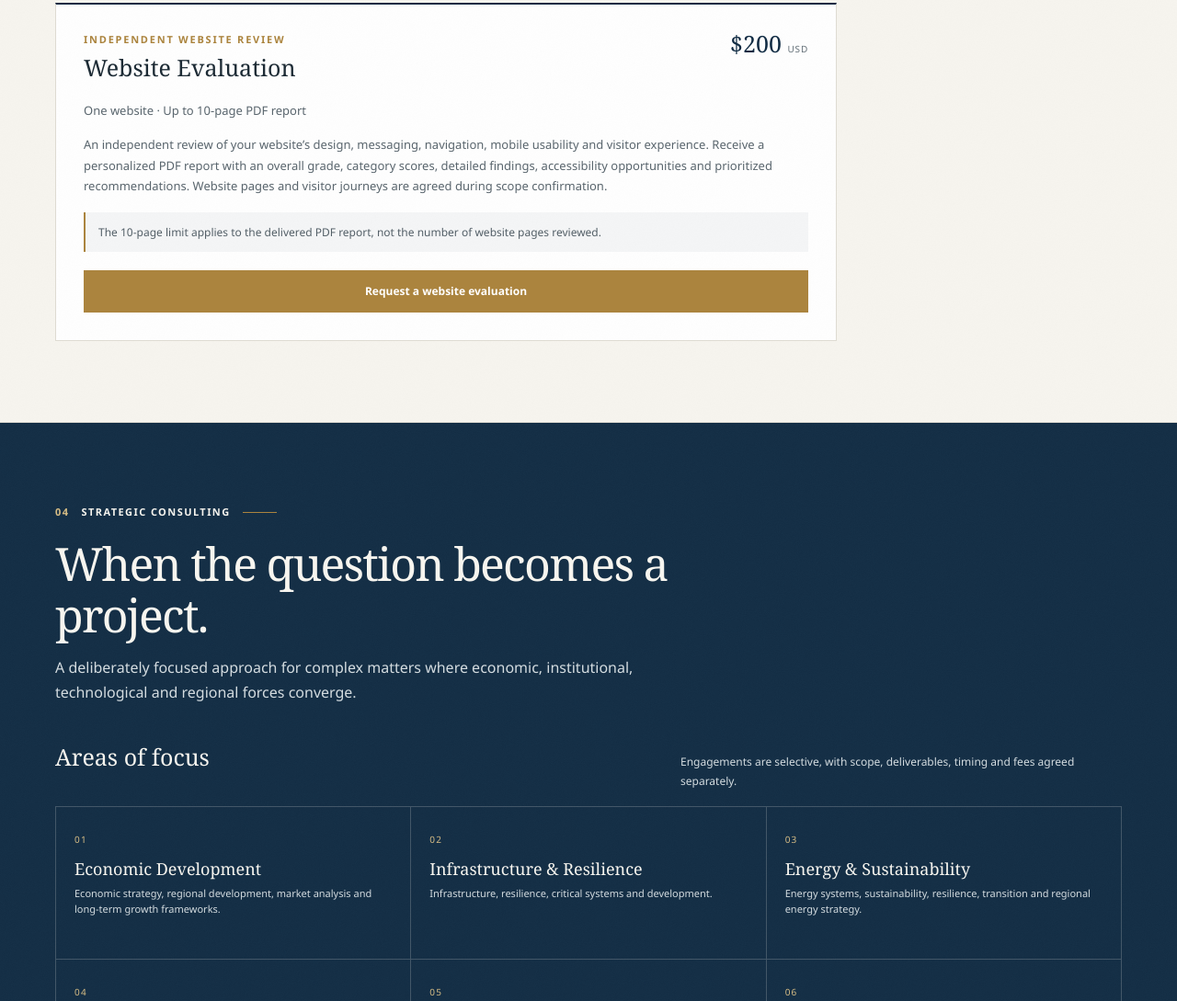
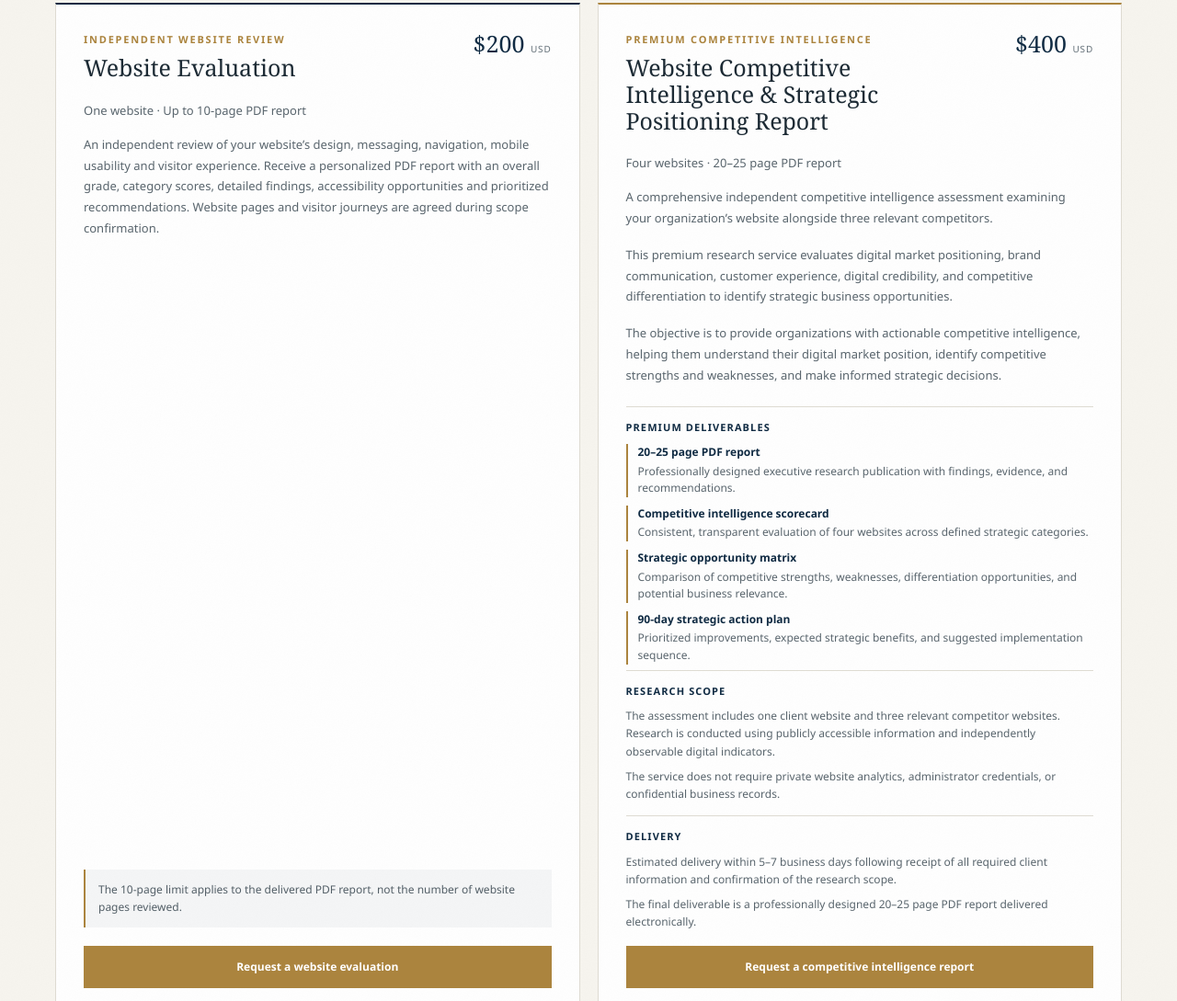
Before and after one commit to czrnbbzdck-dot/del-rio-global-strategies, a plain HTML site: page index.html in a window 1280 px wide. Shown: the part 3125-4214 px from the top of the page at 92% size. Drawn offline with Linux system fonts and the light colour scheme.

Commit message:
Add premium website competitive intelligence service
Co-authored-by: Copilot <223556219+Copilot@users.noreply.github.com>

```diff
--- a/index.html
+++ b/index.html
@@ -212,6 +212,42 @@
             <p class="evaluation-report-note">The 10-page limit applies to the delivered PDF report, not the number of website pages reviewed.</p>
             <a class="button button-gold brief-order" href="https://payhip.com/b/CWGIq" target="_blank" rel="noopener noreferrer">Request a website evaluation</a>
           </article>
+          <article class="brief-card brief-essential evaluation-card evaluation-premium">
+            <div class="brief-card-heading">
+              <div>
+                <p class="section-kicker">Premium competitive intelligence</p>
+                <h3>Website Competitive Intelligence &amp; Strategic Positioning Report</h3>
+              </div>
+              <p class="brief-price">$400 <span>USD</span></p>
+            </div>
+            <p class="brief-summary">Four websites · 20–25 page PDF report</p>
+            <p class="evaluation-description">A comprehensive independent competitive intelligence assessment examining your organization’s website alongside three relevant competitors.</p>
+            <p class="evaluation-description">This premium research service evaluates digital market positioning, brand communication, customer experience, digital credibility, and competitive differentiation to identify strategic business opportunities.</p>
+            <p class="evaluation-description">The objective is to provide organizations with actionable competitive intelligence, helping them understand their digital market position, identify competitive strengths and weaknesses, and make informed strategic decisions.</p>
+
+            <div class="evaluation-detail-group">
+              <h4>Premium Deliverables</h4>
+              <ul class="evaluation-deliverables">
+                <li><strong>20–25 page PDF report</strong><span>Professionally designed executive research publication with findings, evidence, and recommendations.</span></li>
+                <li><strong>Competitive intelligence scorecard</strong><span>Consistent, transparent evaluation of four websites across defined strategic categories.</span></li>
+                <li><strong>Strategic opportunity matrix</strong><span>Comparison of competitive strengths, weaknesses, differentiation opportunities, and potential business relevance.</span></li>
+                <li><strong>90-day strategic action plan</strong><span>Prioritized improvements, expected strategic benefits, and suggested implementation sequence.</span></li>
+              </ul>
+            </div>
+
+            <div class="evaluation-detail-group">
+              <h4>Research Scope</h4>
+              <p>The assessment includes one client website and three relevant competitor websites. Research is conducted using publicly accessible information and independently observable digital indicators.</p>
+              <p>The service does not require private website analytics, administrator credentials, or confidential business records.</p>
+            </div>
+
+            <div class="evaluation-detail-group evaluation-delivery">
+              <h4>Delivery</h4>
+              <p>Estimated delivery within 5–7 business days following receipt of all required client information and confirmation of the research scope.</p>
+              <p>The final deliverable is a professionally designed 20–25 page PDF report delivered electronically.</p>
+            </div>
+            <a class="button button-gold brief-order" href="https://payhip.com/b/67AZQ" target="_blank" rel="noopener noreferrer">Request a competitive intelligence report</a>
+          </article>
         </div>
       </div>
     </section>
--- a/styles.css
+++ b/styles.css
@@ -558,8 +558,9 @@ h2,
 
 .evaluation-grid {
   display: grid;
-  max-width: 850px;
-  grid-template-columns: minmax(0, 1fr);
+  align-items: stretch;
+  gap: 19px;
+  grid-template-columns: repeat(2, minmax(0, 1fr));
 }
 
 .brief-card {
@@ -578,6 +579,23 @@ h2,
   color: var(--ink);
 }
 
+.evaluation-premium {
+  border-top-color: var(--gold);
+}
+
+.evaluation-premium .brief-card-heading {
+  align-items: flex-start;
+}
+
+.evaluation-premium .brief-card h3 {
+  max-width: 290px;
+  font-size: 23px;
+}
+
+.evaluation-premium .section-kicker {
+  margin-bottom: 8px;
+}
+
 .brief-expanded {
   border-color: var(--navy);
   background: var(--navy);
@@ -618,6 +636,59 @@ h2,
   color: #59656d;
   font-size: 13px;
   line-height: 1.75;
+}
+
+.evaluation-detail-group {
+  margin-top: 6px;
+  padding-top: 13px;
+  border-top: 1px solid var(--rule);
+}
+
+.evaluation-detail-group h4 {
+  margin: 0 0 8px;
+  color: var(--navy);
+  font-size: 11px;
+  font-weight: 700;
+  letter-spacing: 0.1em;
+  text-transform: uppercase;
+}
+
+.evaluation-detail-group p {
+  margin: 0 0 8px;
+  color: #59656d;
+  font-size: 12px;
+  line-height: 1.6;
+}
+
+.evaluation-deliverables {
+  display: grid;
+  margin: 0;
+  padding: 0;
+  gap: 9px;
+  list-style: none;
+}
+
+.evaluation-deliverables li {
+  display: grid;
+  padding-left: 11px;
+  border-left: 2px solid var(--gold);
+  gap: 2px;
+  color: #59656d;
+  font-size: 12px;
+  line-height: 1.55;
+}
+
+.evaluation-deliverables strong {
+  color: var(--navy);
+  font-weight: 650;
+}
+
+.evaluation-delivery {
+  margin-bottom: 8px;
+}
+
+.evaluation-premium .brief-order {
+  margin-top: auto;
 }
 
 .evaluation-report-note {
@@ -1300,6 +1371,12 @@ h2,
   .hero-inner {
     grid-template-columns: minmax(0, 1.1fr) minmax(265px, 0.75fr);
     gap: 42px;
+  }
+}
+
+@media (max-width: 700px) {
+  .evaluation-grid {
+    grid-template-columns: minmax(0, 1fr);
   }
 }
 
```
